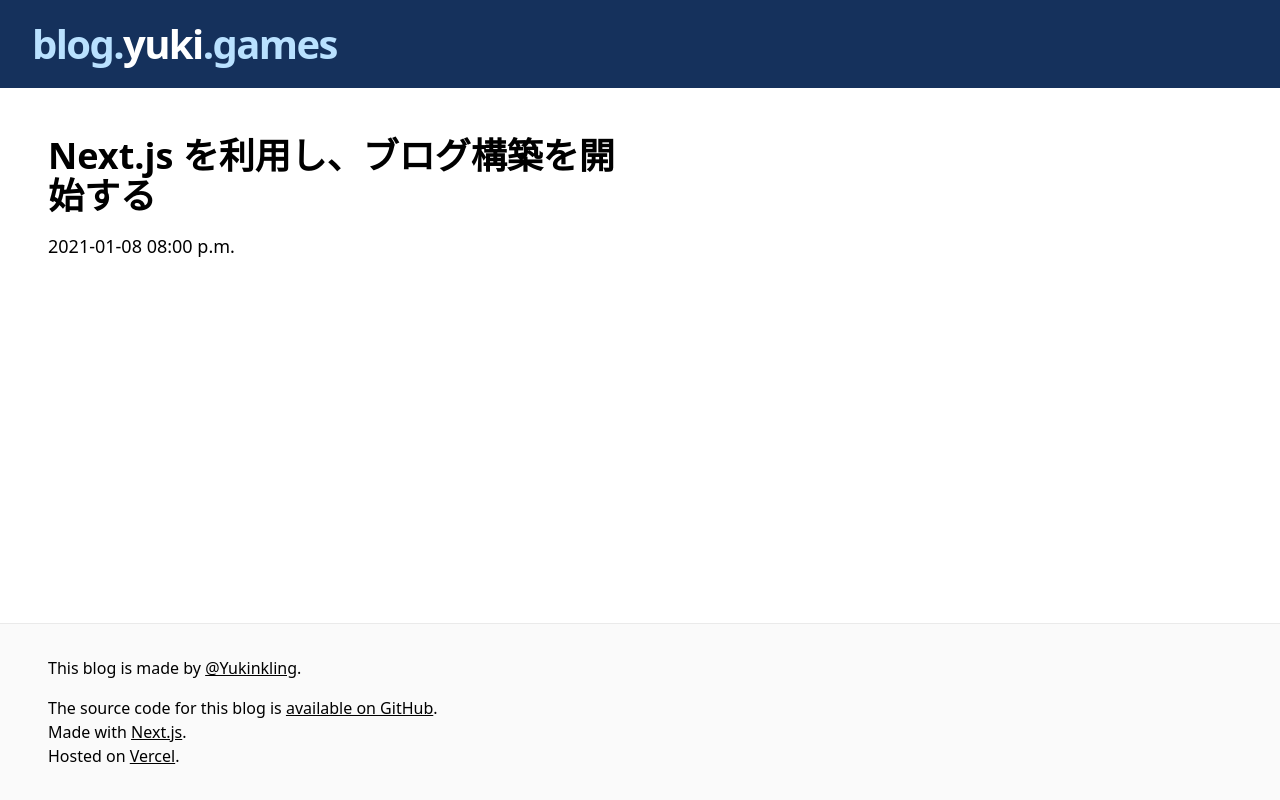
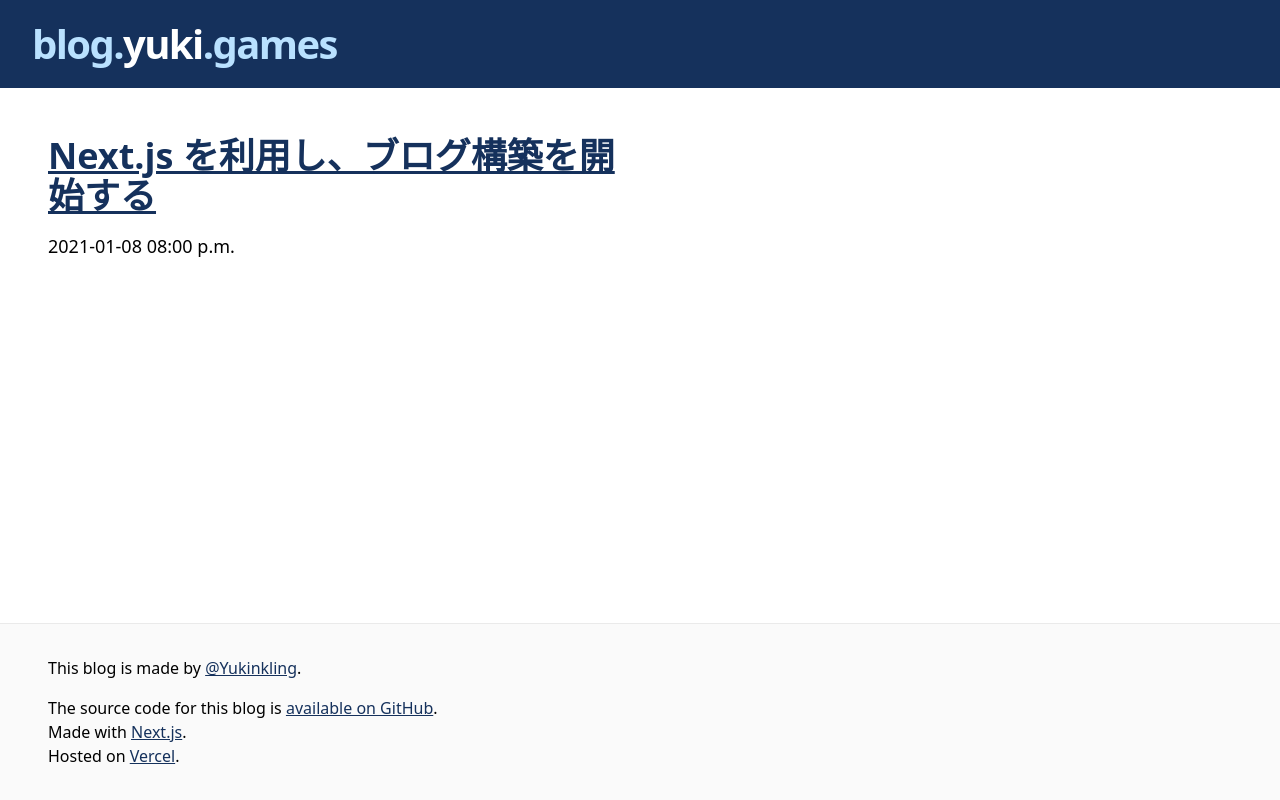
Before and after one commit to yukidaruma/blog.yuki.games, a Next.js app: page / in a window 1280 px wide. Built offline with nearby package versions, Linux system fonts and the light colour scheme.

Commit message:
style: Make link easier to recognize
* Use different color for link
* Use `no-underline` instead of `underline` for links
* Use cursor pointer

```diff
--- a/components/footer.js
+++ b/components/footer.js
@@ -8,35 +8,21 @@ export default function Footer() {
         <div className="py-8 flex flex-col lg:flex-row items-center">
           <div>
             <p>
-              This blog is made by{' '}
-              <a className="underline" href={TWITTER_URL}>
-                @Yukinkling
-              </a>
-              .
+              This blog is made by <a href={TWITTER_URL}>@Yukinkling</a>.
             </p>
 
             <p className="mt-4">
               The source code for this blog is{' '}
-              <a
-                className="underline hover:text-success duration-200 transition-colors"
-                href={REPO_URL}>
+              <a className="hover:text-success duration-200 transition-colors" href={REPO_URL}>
                 available on GitHub
               </a>
               .
             </p>
             <p>
-              Made with{' '}
-              <a className="underline" href="https://github.com/vercel/next.js">
-                Next.js
-              </a>
-              .
+              Made with <a href="https://github.com/vercel/next.js">Next.js</a>.
             </p>
             <p>
-              Hosted on{' '}
-              <a className="underline" href="https://vercel.com/">
-                Vercel
-              </a>
-              .
+              Hosted on <a href="https://vercel.com/">Vercel</a>.
             </p>
           </div>
         </div>
--- a/components/intro.js
+++ b/components/intro.js
@@ -5,12 +5,12 @@ export default function Intro() {
   return (
     <section
       className="flex-col px-8 py-5 md:flex-row flex items-center md:justify-between mb-8 md:mb-12"
-      style={{ backgroundColor: colors.snowDark, color: colors.snow2 }}>
+      style={{ backgroundColor: colors.snowDark }}>
       <h1 className="text-4xl md:text-5xl font-bold tracking-tighter leading-tight md:pr-8 ">
         <Link href="/">
-          <span>
+          <a style={{ color: colors.snow2 }} className="no-underline">
             blog.<span className="text-white">yuki</span>.games
-          </span>
+          </a>
         </Link>
       </h1>
     </section>
--- a/styles/index.css
+++ b/styles/index.css
@@ -13,3 +13,9 @@
 /* Stop purging. */
 
 /* Your own custom utilities */
+
+a {
+  color: #15315c;
+  cursor: pointer;
+  text-decoration: underline;
+}
```
Also changed, not shown: _posts/1-created-blog-using-nextjs.md (+1 -1 lines).
